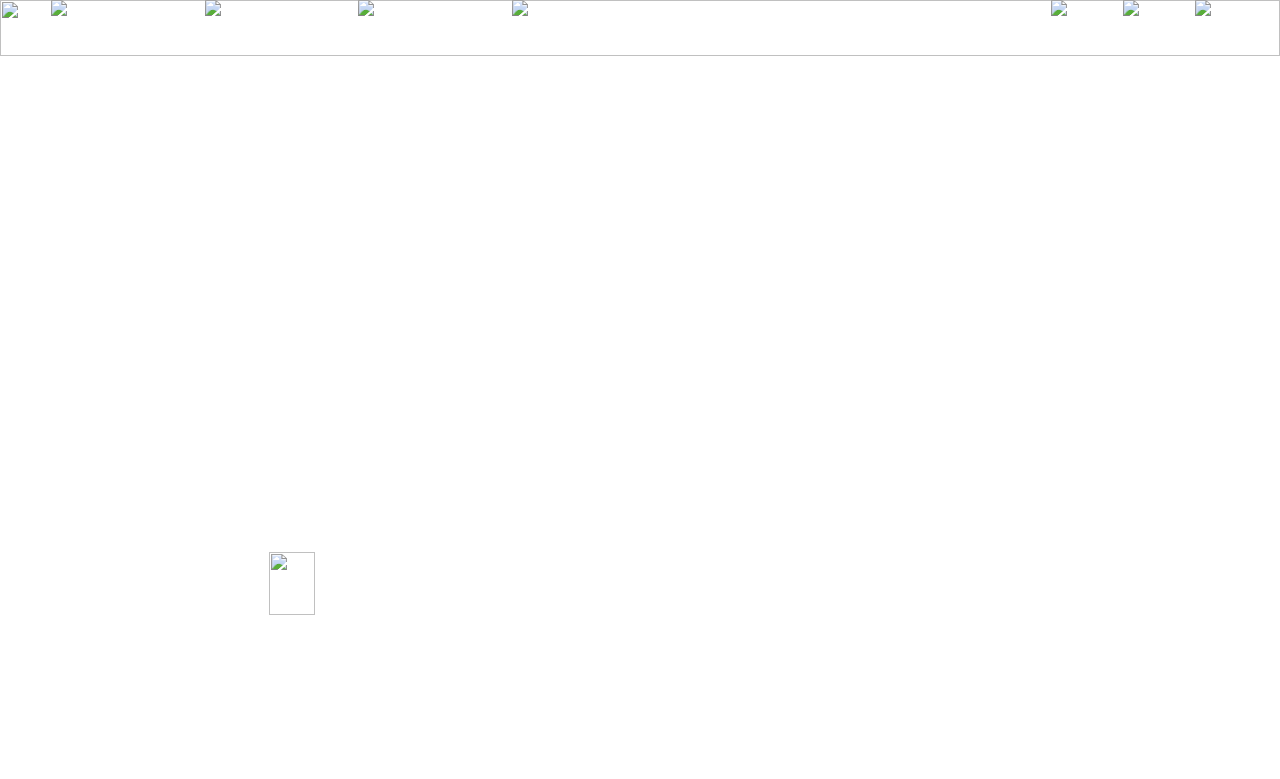
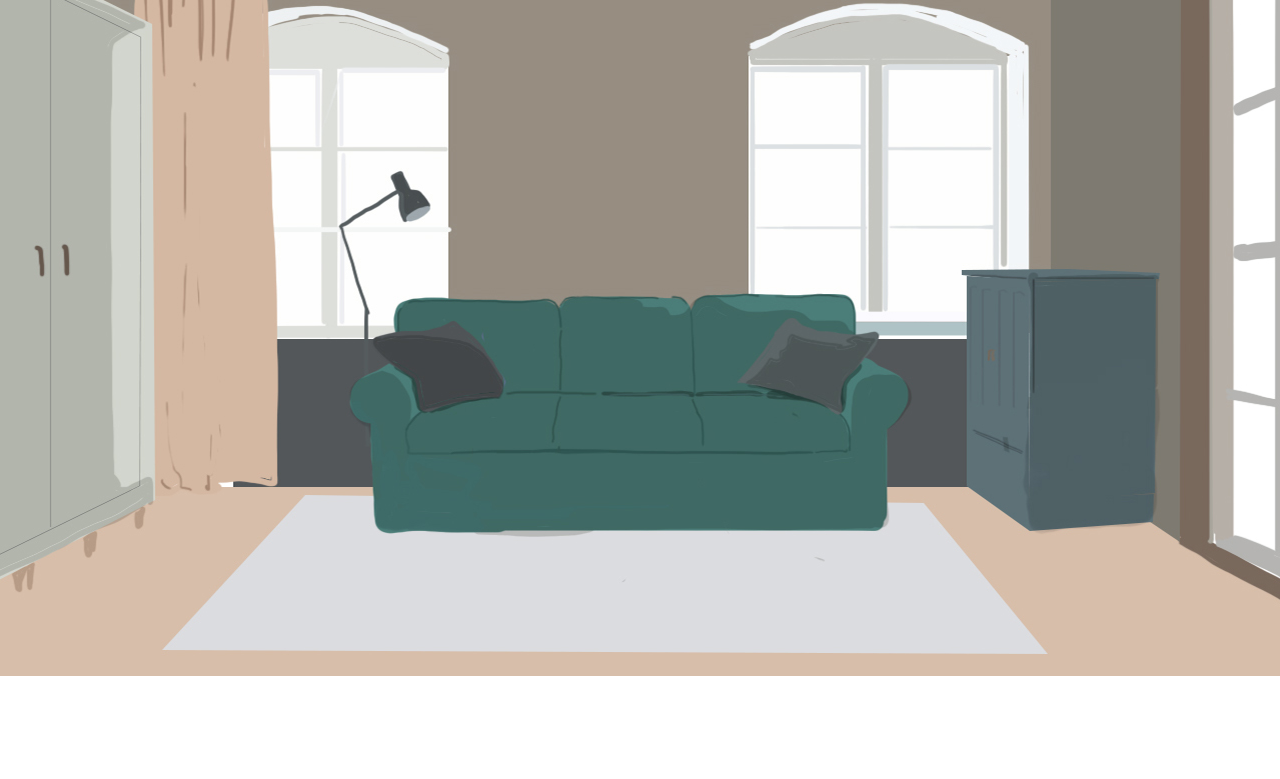
Before and after one commit to fennecJ/uidd2021_week1, a plain HTML site: page index.html in a window 1280 px wide. Shown: the top 779 px of the page. Drawn offline with Linux system fonts and the light colour scheme.

Commit message:
Use div to contain backround with center alignment

```diff
--- a/css/index.css
+++ b/css/index.css
@@ -1,119 +1,22 @@
 @charset "UTF-8";
 
-#wb{
-    overflow:hidden;
-    position:absolute;
-    width:100%;
-    height: 7vh;
-    min-height: 7vh;
-    max-height: 7vh;
-    padding-top: 0px;
-    margin: 0;
-    border: 0;
-    top: 0;
-    z-index: -1;
-    }
+*{
+margin:0;
+padding: 0;
+}
 
+#bg{
 
+padding: auto;
+position: absolute;
+left: 50%;
+margin-left: -679px;   /*剪掉圖片一半寬使其水平置中*/
+z-index: -1;
 
+}
 
-body{
-    margin: 0;
-    padding: 0;
-    background-image:url( '../source/bg.jpg' );
-    background-attachment: fixed;
-    background-size:100% 100%;
-    background-repeat: no-repeat;
-    overflow: hidden;
-    }
-    img {
-        max-width: 100%;
-        max-height: 100%;
-    }
-    .icon{
-
-        display: flex;
-        flex-direction: row;
-        margin: 0;
-        position: relative;
-        left: 4%;
-        max-height: 6.3636vh;
-        overflow:hidden;
-        border: 0;
-        z-index: 2;
-    }
-    .icon img{
-      max-width: 12%;
-      min-width: 12%;
-    }
-
-
-    .icon_right{
-        display: flex;
-        flex-direction: row-reverse;
-        margin: 0;
-        padding-right:5% ;
-        width:60%;
-
-        position: relative;
-        max-height: 6.3636vh;
-        overflow:hidden;
-        top: 0;
-        z-index: 1;
-    }
-
-
-  #_room:hover{
-    transition: all  0.5s ease-out;
-    transform:scale(1.1);
-  }
-  #_product:hover{
-    transition: all 0.5s ease-out;
-    transform:scale(1.1);
-  }
-  #_sale:hover{
-    transition: all 0.5s ease-out;
-    transform:scale(1.1);
-  }
-#_contact:hover{
-    transition: all 0.5s ease-out;
-    transform:scale(1.1);
+#chair{
+z-index: 1;
+position: fixed;
+top: 10vh;
 }
-  #_car:hover{
-    transition: all 0.5s ease-out;
-    transform:scale(1.2);
-  }
-  #_user:hover{
-    transition: all 0.5s ease-out;
-    transform:scale(1.2);
-  }
-  #_love:hover{
-    transition: all 0.5s ease-out;
-    transform:scale(1.2);
-  }
-   #_chair{
-    position:absolute;
-    left: 21%;
-    bottom:3%;
-    width: 19%;
-    height: 28%;
-    overflow: hidden;
-    }
-
-    #_chair:hover{
-        transition: all 0.5s ease-out;
-        transform:scale(1.2);
-      }
-
-      #_chair2{
-        position:absolute;
-        left: 20%;
-        bottom:4.9%;
-        width: 22%;
-        height: 31%;
-        overflow: hidden;
-        }
-         #_chair2:hover{
-          transition: all 0.5s ease-out;
-          transform:scale(1.2);
-        }
--- a/index.html
+++ b/index.html
@@ -9,24 +9,7 @@
 </head>
 
 <body>
-<div class="menu">
-    <img src="./source/white_banner.png" id="wb">
-
-    <div class='icon'>
-        <img src="./source/room.jpg" id="_room">
-        <img src="./source/product.jpg" id="_product">
-        <img src="./source/sale.jpg" id="_sale">
-        <img src="./source/contact.jpg" id="_contact">
-        <div class="icon_right">
-            <img src="./source/shopcar.png" id="_car">
-            <img src="./source/love_icon.png" id="_love">
-            <img src="./source/user_icon.png" id="_user">
-        </div>
-
-    </div>
-</div>
-<a href="./chair_info.html"><img src="./source/tailored-chair.png" id="_chair"> </a>
-
+<div id="bg"><img src="./source/Proposal_2/40.jpg"></div>
 
 
 </body>
```
